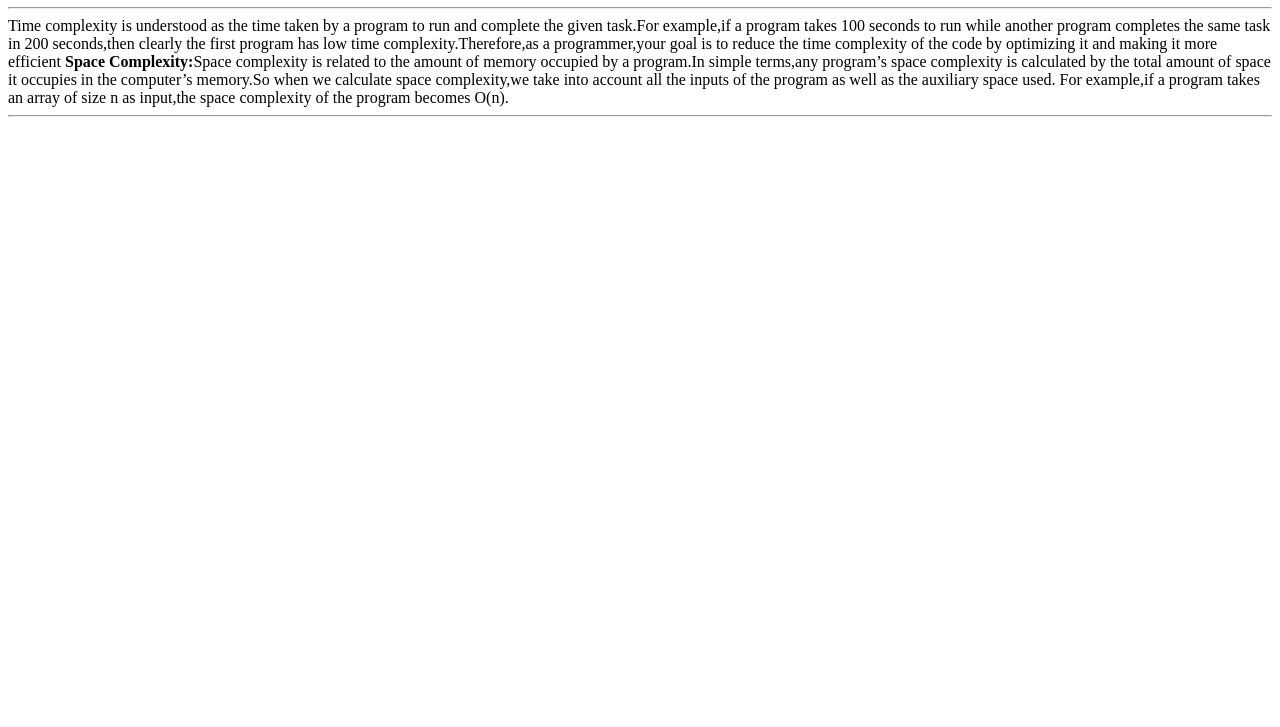
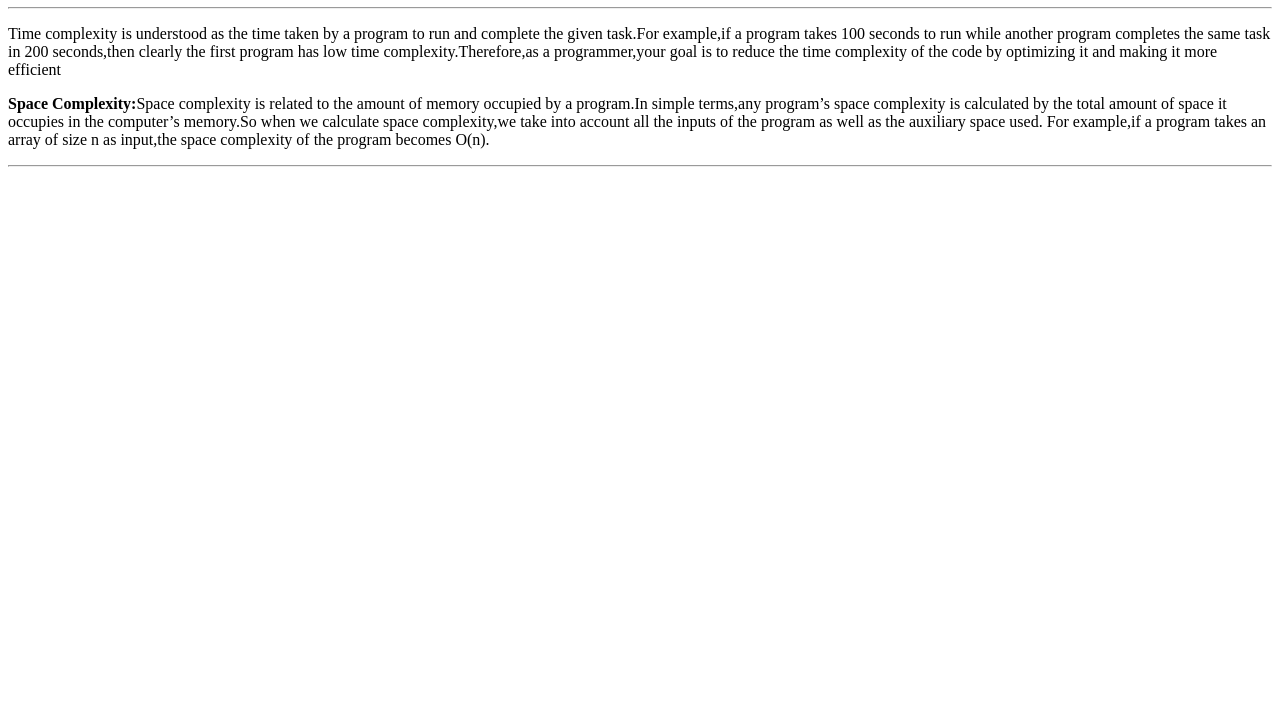
Before and after one commit to acciojob/time-and-space-complexity-raabin10, a website: page main.html in a window 1280 px wide. Shown: the part 73-800 px from the top of the page. Drawn offline with Linux system fonts and the light colour scheme.

Commit message:
created a submission

```diff
--- a/main.html
+++ b/main.html
@@ -12,8 +12,8 @@
 </script>
 	<h1>Time and Space Complexity</h1>
 	<hr>
-	<span>Time complexity is understood as the time taken by a program to run and complete the given task.For example,if a program takes 100 seconds to run while another program completes the same task in 200 seconds,then clearly the first program has low time complexity.Therefore,as a programmer,your goal is to reduce the time complexity of the code by optimizing it and making it more efficient</spanp>
-	<span><b>Space Complexity:</b>Space complexity is related to the amount of memory occupied by a program.In simple terms,any program’s space complexity is calculated by the total amount of space it occupies in the computer’s memory.So when we calculate space complexity,we take into account all the inputs of the program as well as the auxiliary space used. For example,if a program takes an array of size n as input,the space complexity of the program becomes O(n).</spanp>
+	<p>Time complexity is understood as the time taken by a program to run and complete the given task.For example,if a program takes 100 seconds to run while another program completes the same task in 200 seconds,then clearly the first program has low time complexity.Therefore,as a programmer,your goal is to reduce the time complexity of the code by optimizing it and making it more efficient</p>
+	<p><b>Space Complexity:</b>Space complexity is related to the amount of memory occupied by a program.In simple terms,any program’s space complexity is calculated by the total amount of space it occupies in the computer’s memory.So when we calculate space complexity,we take into account all the inputs of the program as well as the auxiliary space used. For example,if a program takes an array of size n as input,the space complexity of the program becomes O(n).</p>
 <hr>
 </body>
 
```
